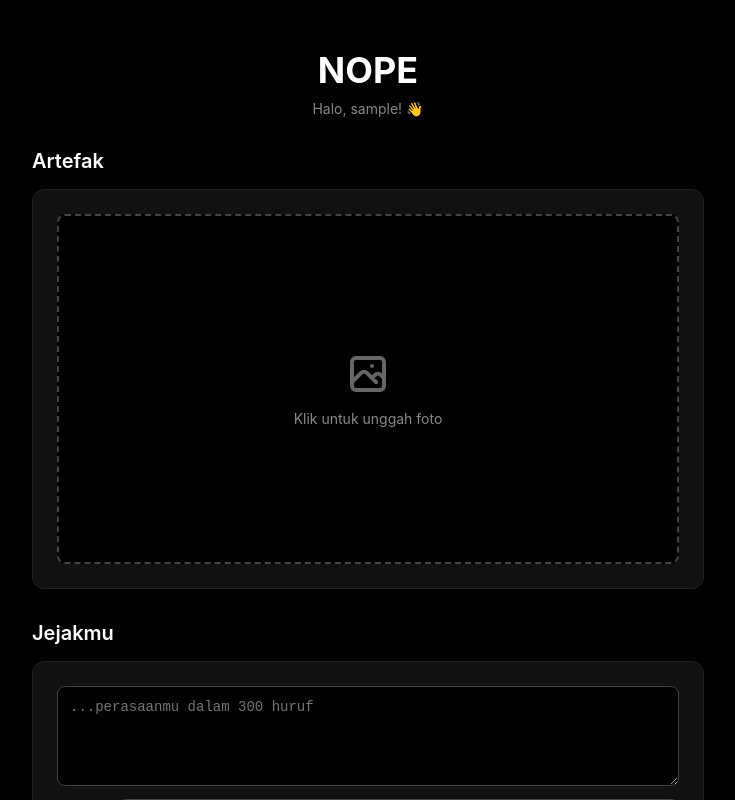
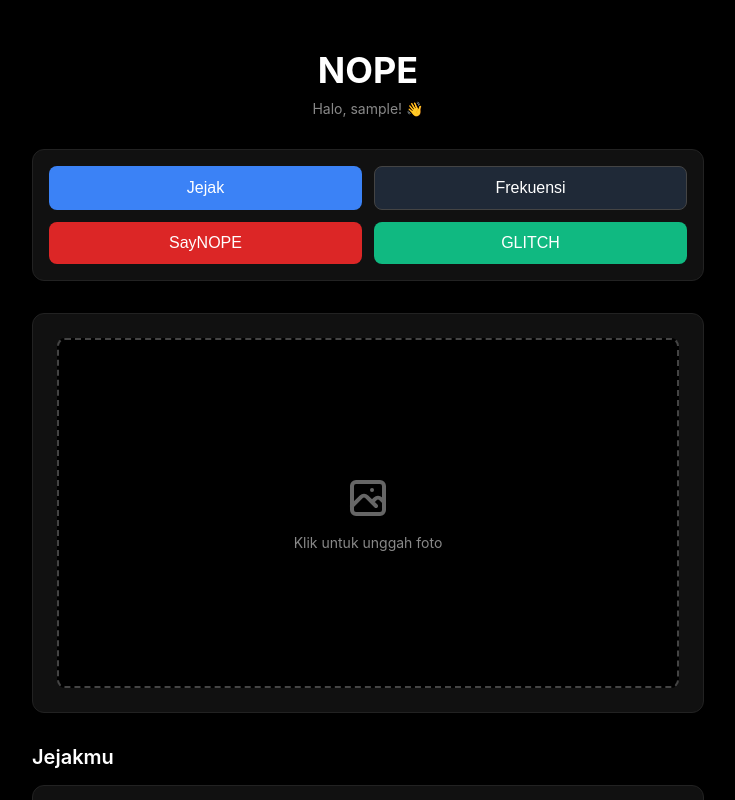
Before and after one commit to hendy-unggul/NOPE-claude, a Next.js app: page /dashboard in a window 1280 px wide. Shown: the top 800 px of the page, without its empty margins (272-1007 px from the left). Built offline with nearby package versions, Linux system fonts and the light colour scheme; no server answers; the database is empty; sample sign-in values are in the browser's storage.

Commit message:
Update page.js

```diff
--- a/app/dashboard/page.js
+++ b/app/dashboard/page.js
@@ -200,16 +200,77 @@ export default function Dashboard() {
           </div>
         )}
 
-        {/* 1. ARTEFAK SECTION */}
+        {/* NAVIGASI 4 TOMBOL */}
+        <div style={{
+          display: 'grid',
+          gridTemplateColumns: 'repeat(2, 1fr)',
+          gap: '12px',
+          marginBottom: '32px',
+          background: '#111',
+          border: '1px solid #222',
+          borderRadius: '12px',
+          padding: '16px'
+        }}>
+          <button
+            onClick={() => window.location.href = '/'} // Jejak = home
+            style={{
+              background: '#3b82f6',
+              color: '#fff',
+              padding: '12px',
+              borderRadius: '8px',
+              border: 'none',
+              cursor: 'pointer',
+              fontWeight: '500'
+            }}
+          >
+            Jejak
+          </button>
+          <button
+            onClick={() => alert('Frekuensi: temukan user lain berdasarkan 3 keyword dari PopCulture, PersonalPain, SocialSickness')}
+            style={{
+              background: '#1f2937',
+              color: '#fff',
+              padding: '12px',
+              borderRadius: '8px',
+              border: '1px solid #444',
+              cursor: 'pointer',
+              fontWeight: '500'
+            }}
+          >
+            Frekuensi
+          </button>
+          <button
+            onClick={() => alert('SayNOPE: dari concern ke action — algoritma akan ditentukan')}
+            style={{
+              background: '#dc2626',
+              color: '#fff',
+              padding: '12px',
+              borderRadius: '8px',
+              border: 'none',
+              cursor: 'pointer',
+              fontWeight: '500'
+            }}
+          >
+            SayNOPE
+          </button>
+          <button
+            onClick={() => alert('GLITCH: resensi buku, musik, film, hangout, podcast wawancara tokoh')}
+            style={{
+              background: '#10b981',
+              color: '#fff',
+              padding: '12px',
+              borderRadius: '8px',
+              border: 'none',
+              cursor: 'pointer',
+              fontWeight: '500'
+            }}
+          >
+            GLITCH
+          </button>
+        </div>
+
+        {/* 1. ARTEFAK SECTION — TANPA HEADLINE */}
         <div style={{ marginBottom: '32px' }}>
-          <h2 style={{ fontSize: '20px', fontWeight: '600', marginBottom: '16px' }}>Artefak</h2>
-
-          {!canUploadArtefak && (
-            <div style={{ marginBottom: '16px', padding: '16px', background: 'rgba(234, 179, 8, 0.1)', border: '1px solid rgba(234, 179, 8, 0.3)', borderRadius: '8px', color: '#eab308', fontSize: '14px' }}>
-              Artefak berikutnya bisa diunggah 30 hari lagi
-            </div>
-          )}
-
           <div style={{ background: '#111', border: '1px solid #222', borderRadius: '12px', padding: '24px', position: 'relative' }}>
             {!artefakPreview ? (
               <label style={{ display: 'block', cursor: canUploadArtefak ? 'pointer' : 'not-allowed' }}>
```
